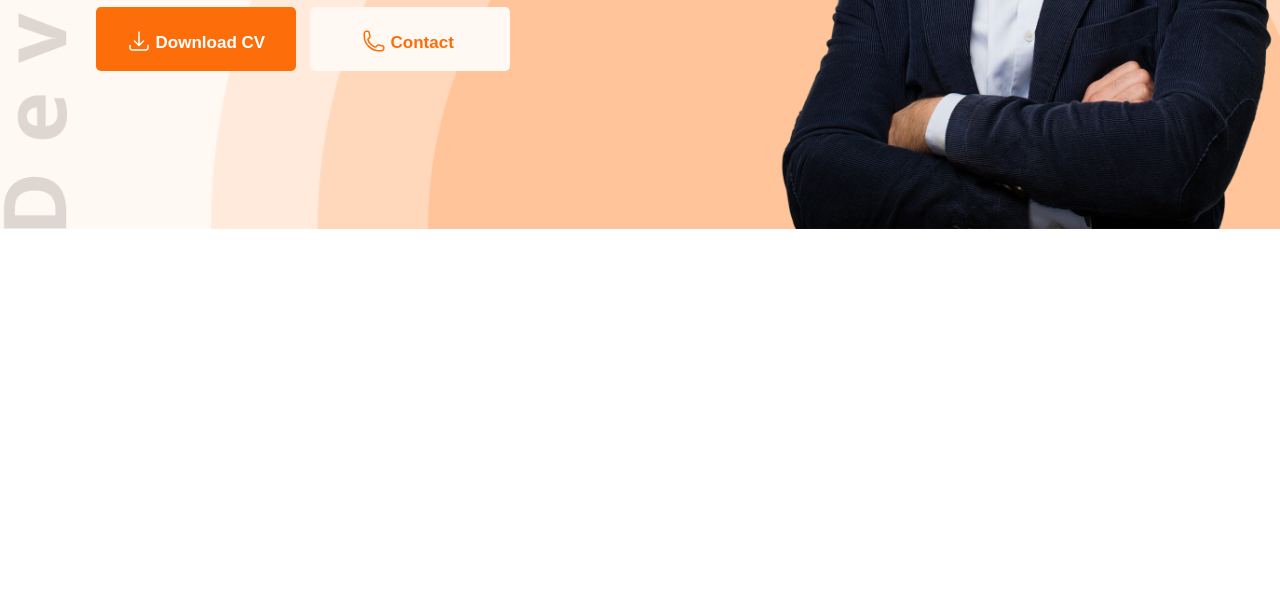
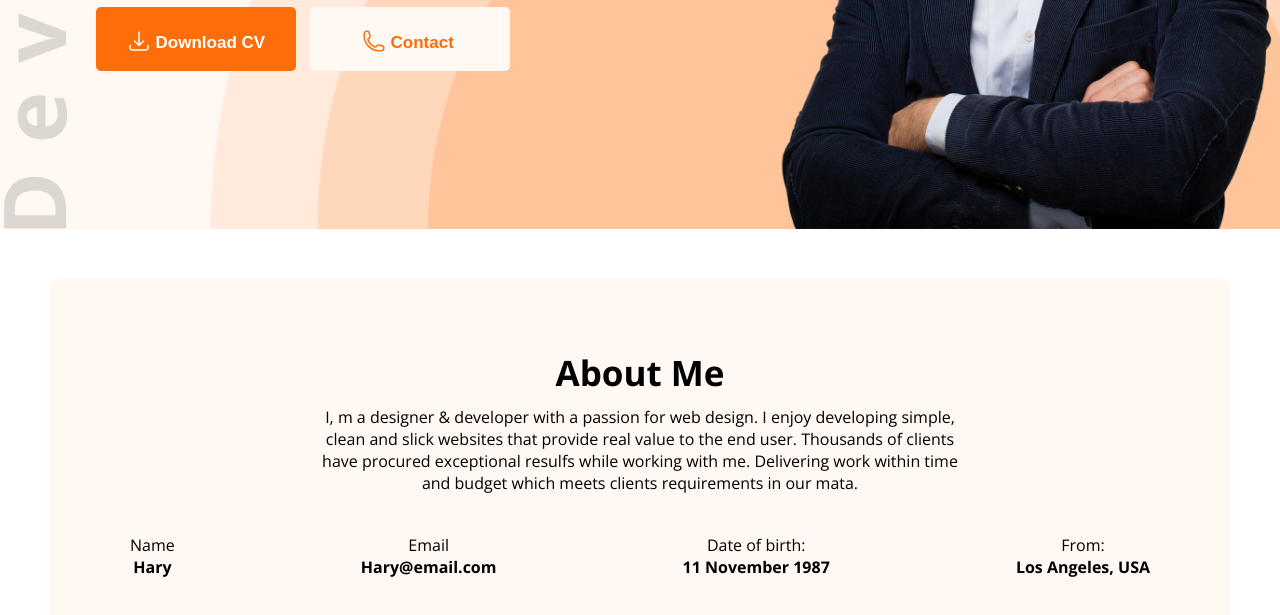
Before and after one commit to rimanroni/developer-porttfolio, a plain HTML site: page index.html in a window 1280 px wide. Shown: the part 517-1132 px from the top of the page. Before the commit the page ends 800 px from the top, so only its background shows below. Drawn offline with nearby package versions, Linux system fonts and the light colour scheme.

Commit message:
about me section done

```diff
--- a/index.html
+++ b/index.html
@@ -40,7 +40,36 @@
                     </div>
             </section>
         </header>
-        <main></main>
+        <main>
+            <!-- about me  -->
+             <section class="aboutme">
+                <div>
+                    <h1 class="aboutme-title">About Me</h1>
+                   <div class="aboutme-description-container">
+                    <p class="aboutme-description">I, m a designer & developer with a passion for web design. I enjoy developing simple, clean and slick websites that provide real value to the end user. Thousands of clients have procured exceptional resulfs while working with me. Delivering work within time and budget which meets clients requirements in our mata.</p>
+                   </div>
+                    <div class="info">
+                        <div class="info-container">
+                            <p>Name</p>
+                            <h4>Hary</h4>
+                        </div>
+                        <div class="info-container">
+                            <p>Email</p>
+                            <h4>Hary@email.com</h4>
+                        </div>
+                        <div class="info-container">
+                            <p>Date of birth:</p>
+                            <h4>11 November 1987</h4>
+                        </div>
+                        <div class="info-container">
+                            <p>From:</p>
+                            <h4>Los Angeles, USA</h4>
+                        </div>
+                    </div>
+                </div>
+
+             </section>
+        </main>
         <footer></footer>
     </section>
 </body>
--- a/styles/style.css
+++ b/styles/style.css
@@ -129,3 +129,37 @@ background-color: #FFF8F3;;
     top: 5px;
     right: 5px;
  }
+ /* about me  */
+ .aboutme{
+    border-radius: 10px;
+    background: #FFF8F3;
+    padding: 60px;
+    margin: 50px;
+ }
+ .aboutme-title{
+    text-align: center;
+    margin: 10px;
+    font-size: 35px;
+   font-weight: 700;
+ }
+ .aboutme-description-container{
+    display: flex;
+    justify-content: center;
+    width: 100%;
+
+ }
+ .aboutme-description{
+    width: 650px;
+    text-align: center;
+    margin-bottom: 20px;
+ }
+
+ .info{
+    display: flex;
+    justify-content: space-between;
+    align-items: center;
+    margin: 20px;
+ }
+ .info-container{
+    text-align: center;
+ }
```
